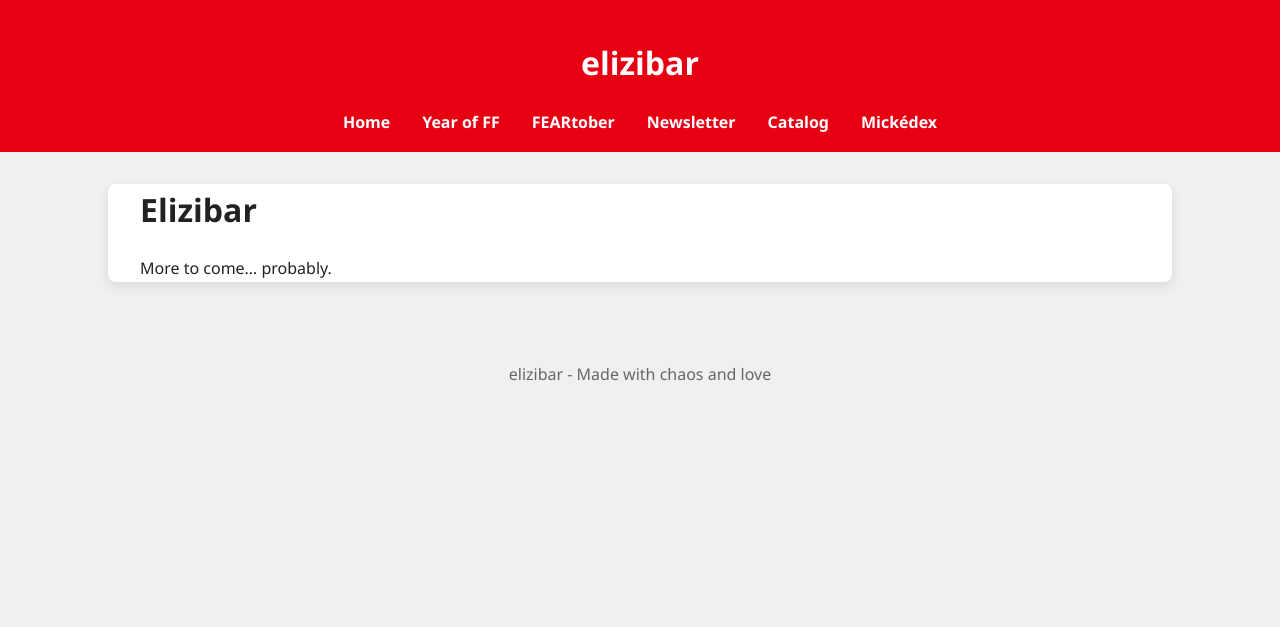
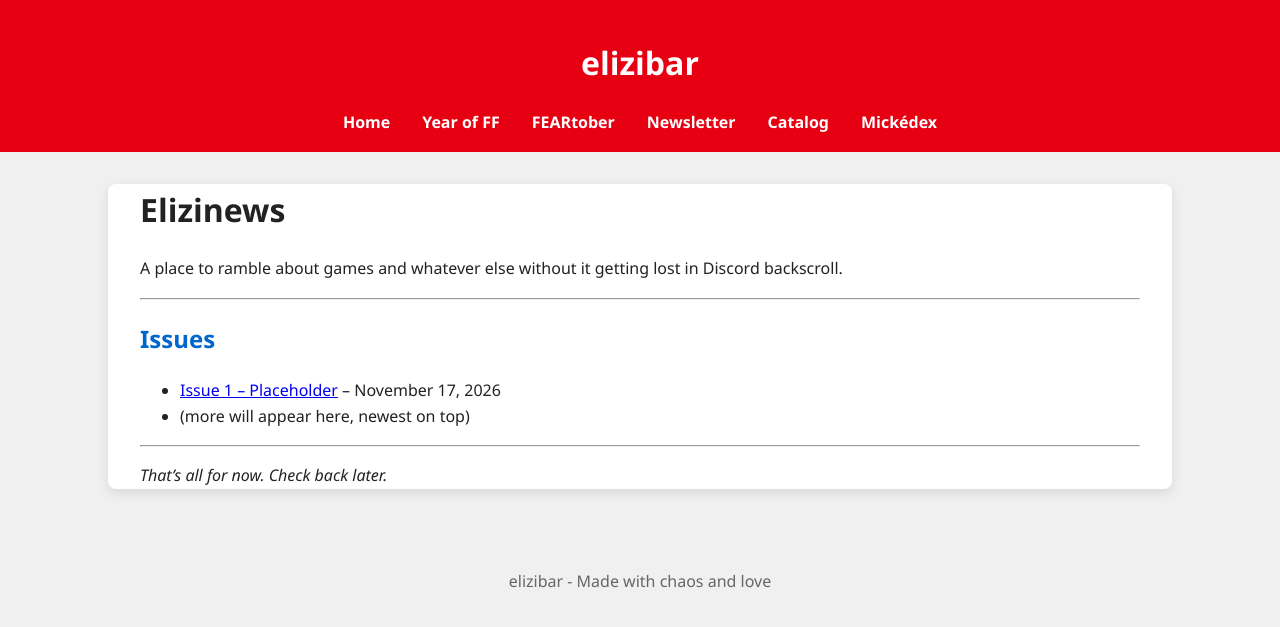
Before and after one commit to elizibar/elizibar.github.io, a Jekyll site: the page built from newsletter/index.md, in a window 1280 px wide. Shown: the top 627 px of the page. Built offline with Jekyll 4.4.1, drawn with Linux system fonts in a browser that asks for light colours.

Commit message:
newsletter templating

```diff
--- a/newsletter/index.md
+++ b/newsletter/index.md
@@ -4,8 +4,17 @@ layout: default
 permalink: /newsletter/
 ---
 
-# Elizibar
+# Elizinews
 
+A place to ramble about games and whatever else without it getting lost in Discord backscroll.
 
+---
 
-More to come... probably.
+## Issues
+
+* [Issue 1 – Placeholder](/newsletter/placeholder/) – November 17, 2026
+* (more will appear here, newest on top)
+
+---
+
+*That’s all for now. Check back later.*
```
Also changed, not shown: newsletter/template.md (added, +18 -0 lines).
